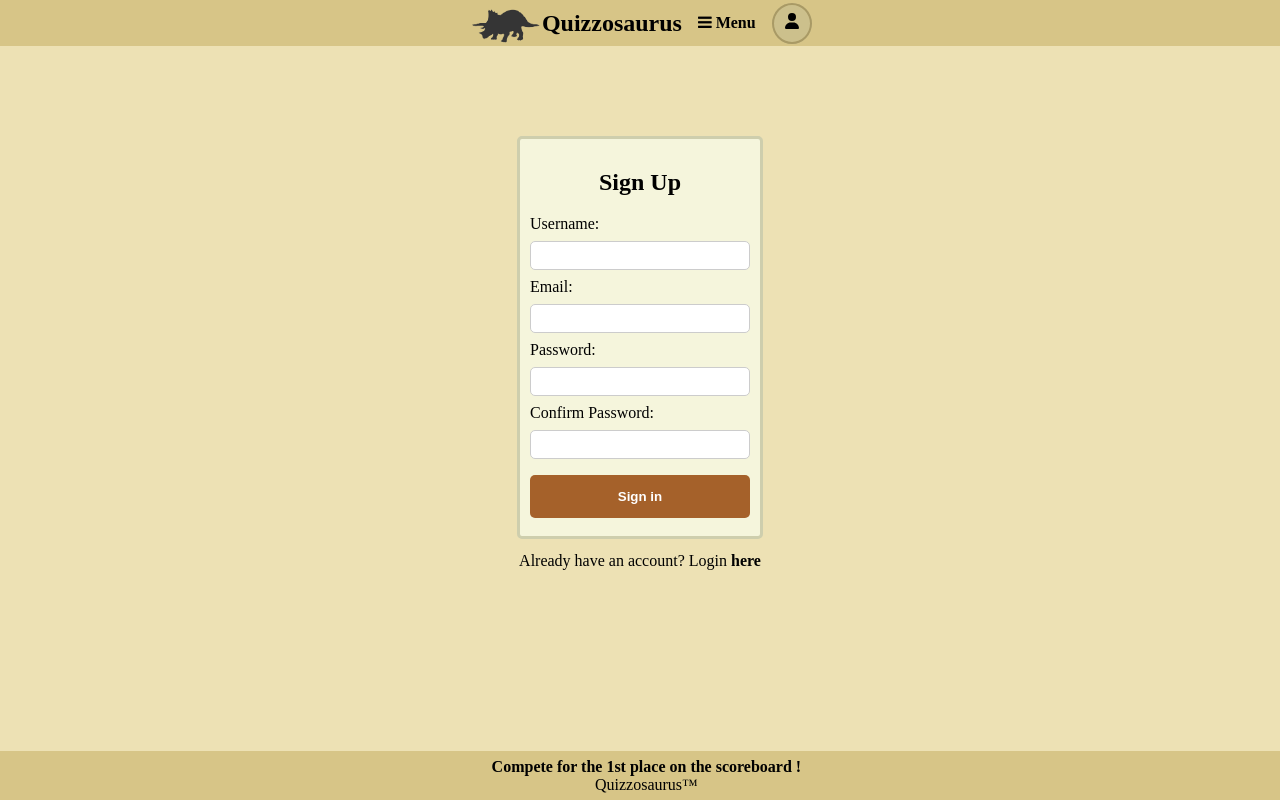
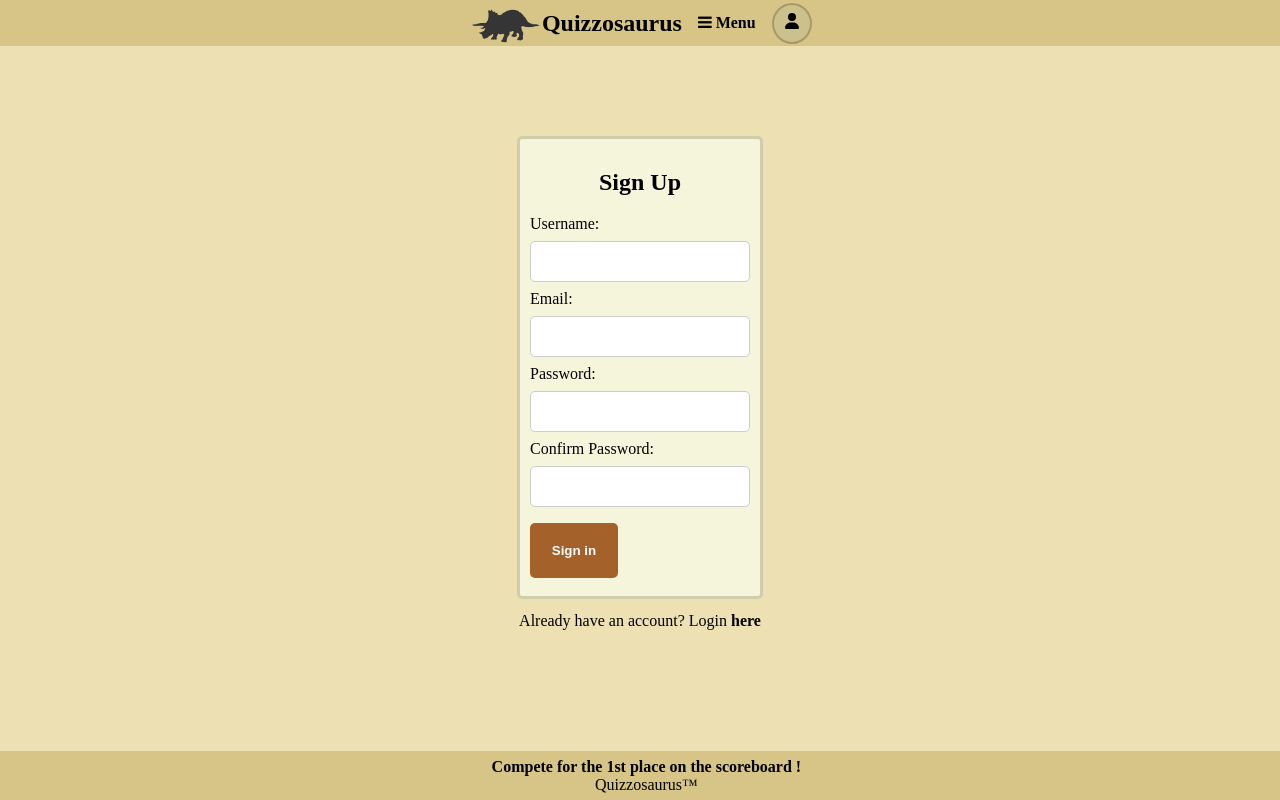
Before and after one commit to Grigaann/Quizzosaurus, a React (Create React App) app in the folder frontend/: page /register in a window 1280 px wide. Built offline with nearby package versions, Linux system fonts and the light colour scheme.

Commit message:
Cleaned App.css Reorganized css in other files

```diff
--- a/frontend/src/App.css
+++ b/frontend/src/App.css
@@ -29,57 +29,3 @@
     transform: rotate(360deg);
   }
 }
-
-form {
-  margin: auto;
-  width: 15%;
-  padding:10px;
-  border: 3px solid #f1f1f1;
-  border-radius: 5px 5px 5px 5px;
-  background-color: beige;
-  border:3px solid  rgb(206, 206, 173);
-}
-
-#regform{
-  margin-top:8%;
-}
-
-#logform{
-  margin-top:10%;
-}
-
-input[type=text], input[type=email], input[type=password] {
-  border-radius: 5px 5px 5px 5px;
-  width: 100%;
-  padding: 12px 20px;
-  margin: 8px 0;
-  display: inline-block;
-  border: 1px solid #ccc;
-  box-sizing: border-box;
-}
-
-.button-form {
-  border-radius: 5px 5px 5px 5px;
-  background-color: rgb(165, 97, 42);
-  color: white;
-  padding: 14px 20px;
-  margin: 8px 0;
-  border: none;
-  cursor: pointer;
-  width: 100%;
-}
-
-button:hover {
-  opacity: 0.8;
-}
-
-
-#footer{
-  position:fixed;
-  font-family:Impact, 'Arial Narrow Bold', sans-serif;
-  font-size:20px;
-  color:black;
-  bottom:0;
-  width:100%;
-
-}
--- a/frontend/src/Views/(Admin)/ManageQuestions/Components/AddQuestionForm/addquestionform.css
+++ b/frontend/src/Views/(Admin)/ManageQuestions/Components/AddQuestionForm/addquestionform.css
@@ -22,6 +22,26 @@
     margin-bottom: 20px;
 }
 
+#form-buttons {
+    display: flex;
+    justify-content: space-around;
+}
+
+.button-form {
+    border-radius: 5px 5px 5px 5px;
+    background-color: rgb(165, 97, 42);
+    color: white;
+    padding: 20px 15px;
+    margin: 8px 0;
+    border: none;
+    cursor: pointer;
+    width: 40%;
+}
+
+button:hover {
+    opacity: 0.8;
+}
+
 .blurred {
     filter: blur(5px);
     pointer-events: none;
--- a/frontend/src/Views/(Admin)/ManageQuestions/Components/AddQuestionForm/addquestionform.jsx
+++ b/frontend/src/Views/(Admin)/ManageQuestions/Components/AddQuestionForm/addquestionform.jsx
@@ -89,9 +89,9 @@ export const AddQuestionForm = ({ onClose }) => {
                         <option value="3">Option 3</option>
                         <option value="4">Option 4</option>
                     </select>
-                    <div className="form-buttons">
-                        <button type="submit">Add Question</button>
-                        <button type="button" onClick={handleCancel}>Cancel</button>
+                    <div id="form-buttons">
+                        <button className="button-form" type="submit">Add</button>
+                        <button className="button-form" type="button" onClick={handleCancel}>Cancel</button>
                     </div>
                 </form>
             </div>
--- a/frontend/src/Views/(Admin)/ManageQuestions/managequestions.css
+++ b/frontend/src/Views/(Admin)/ManageQuestions/managequestions.css
@@ -1,12 +1,34 @@
 .colour1 {
-    background-color: #ff00aa;
+    background-color: #ff9900;
 }
 
 .colour2 {
-    background-color: rgb(9, 255, 0);
+    background-color: rgb(156, 76, 0);
 }
 
+
+#action-btn{
+    margin-top: 3%;
+    margin-left: 30%;
+    justify-content: center;
+    background-color: rgb(78, 72, 69);
+    color: #FFFFFF;
+    padding: 10px 20px;
+    font-size: 18px;
+    border: none;
+    border-radius: 50px;
+    transition: all 0.6s ease;
+}
+
+#action-btn:hover {
+    border-radius: 5px;
+    transition: all 0.6s ease 0s;
+    cursor: pointer;
+}
+
+
 #question-container {
+    margin-top: 2%;
     display: flex;
     flex-direction: column;
     align-items: center;
@@ -15,9 +37,6 @@
 }
 
 .question-container {
-    display: grid;
-    grid-template-columns: 1fr;
-    gap: 10px;
     color: #FFFFFF;
     padding: 10px;
     border-radius: 10px;
@@ -25,21 +44,31 @@
     font-size: 18px;
     width: 50%;
     margin: 10px;
+    overflow: hidden;
+    transition: all 0.6s ease;
 }
+
 .question-header {
     display: flex;
     justify-content: space-between;
 }
+
 .question-header p {
     margin-left: 5%;
     font-size: larger;
 }
+
 .question-actions span {
     margin-left: 30px;
     cursor: pointer;
 }
+
+#shrinks {
+    max-height: 0;
+    overflow: hidden;
+    transition: max-height 0.6s ease;
+}
 .answers {
-    display: none;
     color: #FFFFFF;
     padding: 5px;
     border-radius: 5px;
@@ -49,36 +78,17 @@
     width: calc(50% - 10px);
 }
 
-.question-container:hover .answers,
-.question-container:active .answers {
-    display: block;
+.question-container:hover #shrinks,
+.question-container:active #shrinks,
+.question-container.extended #shrinks {
+    max-height: 500px;
 }
 
 .question-container.extended {
     border: solid 1px black;
 }
-.question-container.extended .answers {
-    display: block;
-}
-
 
 .action-buttons {
     text-align: center;
     margin-bottom: 20px;
 }
-
-.action-buttons button {
-    margin-top: 15%;
-    background-color: #FFA500;
-    color: #FFFFFF;
-    padding: 10px 20px;
-    font-size: 18px;
-    border: none;
-    border-radius: 5px;
-    transition: background-color 0.3s ease;
-}
-
-.action-buttons button:hover {
-    background-color: #FF8C00;
-    cursor: pointer;
-}
--- a/frontend/src/Views/(Admin)/ManageQuestions/managequestions.jsx
+++ b/frontend/src/Views/(Admin)/ManageQuestions/managequestions.jsx
@@ -55,15 +55,9 @@ export default function ManageQuestions() {
     return (
         <>
             <Header />
+            <SearchBar onSearch={handleSearch} />
+            <button id="action-btn" onClick={openAddQuestionForm}>Add Question</button>
             <section id='question-container' className={isAddQuestionOpen ? 'blurred' : ''}>
-                <div>
-                    <SearchBar onSearch={handleSearch} />
-
-                    <div className="action-buttons">
-                        <button onClick={openAddQuestionForm}>Add Question</button>
-                    </div>
-                </div>
-
                 {allQuestions === null ? (
                     <p>Error loading questions.</p>
                 ) : (
@@ -82,6 +76,7 @@ export default function ManageQuestions() {
                                             <span onClick={() => handleDelete(question_OBJ.id)}>❌</span>
                                         </div>
                                     </div>
+                                    <div id="shrinks">
                                         {Object.keys(question_OBJ).map((items) => {
                                             if (items.includes('res')) {
                                                 const key = items;
@@ -93,6 +88,7 @@ export default function ManageQuestions() {
                                             }
                                             return null;
                                         })}
+                                    </div>
                                 </div>
                             ))
                         ) : (
--- a/frontend/src/Views/Components/SearchBar/searchbar.css
+++ b/frontend/src/Views/Components/SearchBar/searchbar.css
@@ -1,37 +1,25 @@
 #search-bar {
+    all: initial;
     float: right;
-    position: relative;
-    margin-top: 3%;
-    margin-bottom: 3%;
+    position: absolute;
+    top: 7%;
+    right: 10%
 }
 
 #search-input {
     outline: none;
     position: relative;
-    width: 300px;
+    width: 40vh;
     padding-left: 3%;
     border-radius: 15px;
     border: 1px solid black;
     transition: all .3s cubic-bezier(0, 0, 0.43, 1);
-    transition-property: width, border-radius, margin-right;
-}
-
-#search-btn {
-    display: none;
-    position: absolute;
-    top: 0;
-    right: 0;
-    border: 1px solid rgba(253, 157, 13, 0.251);
-    border-radius: 0 15px 15px 0;
-    background-size: cover;
-}
-
-#search-input:not(:placeholder-shown)+#search-btn {
-    display: inline-block;
+    transition-property: width;
 }
 
 #search-input:focus {
     border-color: rgb(254, 168, 134);
     box-shadow: 0 0 0 .25rem rgba(253, 157, 13, 0.251);
-    outline: 0
+    outline: 0;
+    width: 75vh;
 }
--- a/frontend/src/Views/Components/SearchBar/searchbar.jsx
+++ b/frontend/src/Views/Components/SearchBar/searchbar.jsx
@@ -17,14 +17,6 @@ export const SearchBar = ({ onSearch }) => {
                 value={searchTerm}
                 onChange={(e) => setSearchTerm(e.target.value)}
             />
-            {searchTerm && (
-                <button
-                    id="search-btn"
-                    onClick={() => onSearch(searchTerm)}
-                >
-                    Search
-                </button>
-            )}
         </div>
     );
 };
--- a/frontend/src/Views/PublicRoutes/Authenticate/authenticate.css
+++ b/frontend/src/Views/PublicRoutes/Authenticate/authenticate.css
@@ -1,14 +1,51 @@
 form {
-    width:220px;
+  margin: auto;
+  width: 220px;
+  padding: 10px;
+  border: 3px solid #f1f1f1;
+  border-radius: 5px 5px 5px 5px;
+  background-color: beige;
+  border: 3px solid rgb(206, 206, 173);
 }
 
 #titleform {
     text-align: center;
 }
 
+input[type=text],
+input[type=email],
+input[type=password] {
+  border-radius: 5px 5px 5px 5px;
+  width: 100%;
+  padding: 12px 20px;
+  margin: 8px 0;
+  display: inline-block;
+  border: 1px solid #ccc;
+  box-sizing: border-box;
+}
+
+.button-form {
+  border-radius: 5px 5px 5px 5px;
+  background-color: rgb(165, 97, 42);
+  color: white;
+  padding: 14px 20px;
+  margin: 8px 0;
+  border: none;
+  cursor: pointer;
+  width: 100%;
+}
+
+button:hover {
+  opacity: 0.8;
+}
+
 #reglink {
-    text-align:center;
-    margin-top:1%;
+  text-align: center;
+  margin-top: 1%;
+}
+
+#logform {
+  margin-top: 10%;
 }
 
 @media only screen and (min-width: 480px) {
--- a/frontend/src/Views/PublicRoutes/Register/register.css
+++ b/frontend/src/Views/PublicRoutes/Register/register.css
@@ -1,3 +1,14 @@
+  form {
+    margin: auto;
+    width: 15%;
+    padding: 10px;
+    border: 3px solid #f1f1f1;
+    border-radius: 5px 5px 5px 5px;
+    background-color: beige;
+    border: 3px solid rgb(206, 206, 173);
+  }
+
+
   #titleformreg {
     text-align: center;
   }
@@ -32,6 +43,11 @@
     margin-top:1%;
   }
 
+
+  #regform{
+    margin-top:8%;
+  }
+
   @media only screen and (min-width: 480px) {
     #regform{
       margin-top:7%;
```
Also changed, not shown: frontend/src/Views/Components/Footer/footer.css (line endings or trailing spaces). Lines whose indentation alone changed are shown as unchanged.
